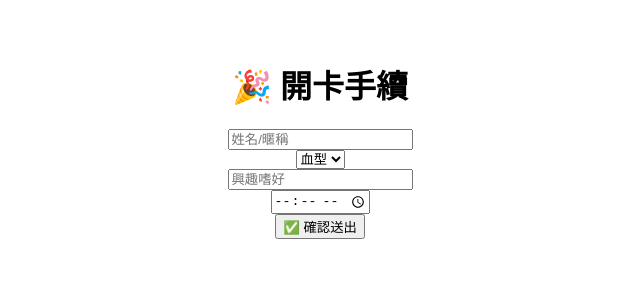
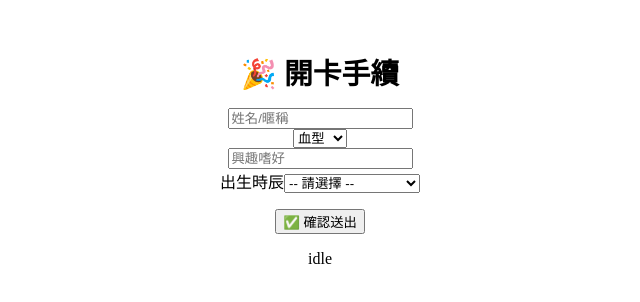
Before and after one commit to srluo/NFC-HBBK, a Next.js app: page /activate in a window 1280 px wide. Shown: the top 302 px of the page, without its empty margins (320-960 px from the left). Built offline with nearby package versions, Linux system fonts and the light colour scheme.

Commit message:
Update activate.jsx

```diff
--- a/pages/activate.jsx
+++ b/pages/activate.jsx
@@ -1,51 +1,112 @@
 "use client";
-import { useState, useEffect } from "react";
+import { useState } from "react";
 
 export default function ActivatePage() {
   const [status, setStatus] = useState("idle");
-  const [form, setForm] = useState({ token: "", user_name: "", blood_type: "", hobbies: "", birth_time: "", d: "" });
+  const [form, setForm] = useState({
+    uid: "",
+    name: "",
+    blood_type: "",
+    hobbies: "",
+    birth_time: "",
+    token: "",
+    d: "",
+  });
 
-  useEffect(() => {
-    const params = new URLSearchParams(window.location.search);
-    const token = params.get("token");
-    const d = params.get("d");
-    if (token) setForm(prev => ({ ...prev, token }));
-    if (d) setForm(prev => ({ ...prev, d }));
-  }, []);
+  const handleChange = (e) => {
+    setForm({ ...form, [e.target.name]: e.target.value });
+  };
 
-  const handleChange = e => setForm({ ...form, [e.target.name]: e.target.value });
-
-  const handleSubmit = async e => {
+  const handleSubmit = async (e) => {
     e.preventDefault();
     setStatus("loading");
+
     try {
       const res = await fetch("/api/card-activate", {
         method: "POST",
         headers: { "Content-Type": "application/json" },
         body: JSON.stringify(form),
       });
+
       const data = await res.json();
-      if (!res.ok) setStatus(`❌ ${data.error||"開卡失敗"}`);
-      else {
-        setStatus("✅ 開卡成功！即將跳轉...");
-        setTimeout(()=>{window.location.href=`/book?token=${form.token}`},1500);
+      if (!res.ok) {
+        setStatus(`error: ${data.error || "unknown error"}`);
+      } else {
+        setStatus("✅ 卡片啟用成功！");
+        // 自動跳轉到生日書展示頁
+        window.location.href = `/book?uid=${form.uid}&token=${form.token}`;
       }
-    } catch { setStatus("❌ 系統錯誤"); }
+    } catch (err) {
+      setStatus(`error: ${err.message}`);
+    }
   };
 
   return (
-    <div style={{padding:"2rem",textAlign:"center"}}>
-      <h1>🎉 開卡手續</h1>
+    <div style={{ padding: "1.5rem", textAlign: "center" }}>
+      <h1 style={{ fontSize: "1.8rem", marginBottom: "1rem" }}>🎉 開卡手續</h1>
       <form onSubmit={handleSubmit}>
-        <input placeholder="姓名/暱稱" name="user_name" value={form.user_name} onChange={handleChange} required/><br/>
-        <select name="blood_type" value={form.blood_type} onChange={handleChange}>
-          <option value="">血型</option><option>A</option><option>B</option><option>O</option><option>AB</option>
-        </select><br/>
-        <input placeholder="興趣嗜好" name="hobbies" value={form.hobbies} onChange={handleChange}/><br/>
-        <input type="time" name="birth_time" value={form.birth_time} onChange={handleChange}/><br/>
-        <button type="submit">{status==="loading"?"⏳ 開卡中...":"✅ 確認送出"}</button>
+        <input
+          type="text"
+          name="name"
+          placeholder="姓名/暱稱"
+          value={form.name}
+          onChange={handleChange}
+          required
+        />
+        <br />
+
+        <select
+          name="blood_type"
+          value={form.blood_type}
+          onChange={handleChange}
+          required
+        >
+          <option value="">血型</option>
+          <option value="A">A型</option>
+          <option value="B">B型</option>
+          <option value="AB">AB型</option>
+          <option value="O">O型</option>
+        </select>
+        <br />
+
+        <input
+          type="text"
+          name="hobbies"
+          placeholder="興趣嗜好"
+          value={form.hobbies}
+          onChange={handleChange}
+        />
+        <br />
+
+        <label>出生時辰</label>
+        <select
+          name="birth_time"
+          value={form.birth_time}
+          onChange={handleChange}
+          required
+        >
+          <option value="">-- 請選擇 --</option>
+          <option value="子時">子時 (23:00–01:00)</option>
+          <option value="丑時">丑時 (01:00–03:00)</option>
+          <option value="寅時">寅時 (03:00–05:00)</option>
+          <option value="卯時">卯時 (05:00–07:00)</option>
+          <option value="辰時">辰時 (07:00–09:00)</option>
+          <option value="巳時">巳時 (09:00–11:00)</option>
+          <option value="午時">午時 (11:00–13:00)</option>
+          <option value="未時">未時 (13:00–15:00)</option>
+          <option value="申時">申時 (15:00–17:00)</option>
+          <option value="酉時">酉時 (17:00–19:00)</option>
+          <option value="戌時">戌時 (19:00–21:00)</option>
+          <option value="亥時">亥時 (21:00–23:00)</option>
+        </select>
+        <br />
+
+        <button type="submit" style={{ marginTop: "1rem" }}>
+          ✅ 確認送出
+        </button>
       </form>
-      <p>{status!=="idle" && status}</p>
+
+      <p style={{ marginTop: "1rem" }}>{status}</p>
     </div>
   );
 }
```
